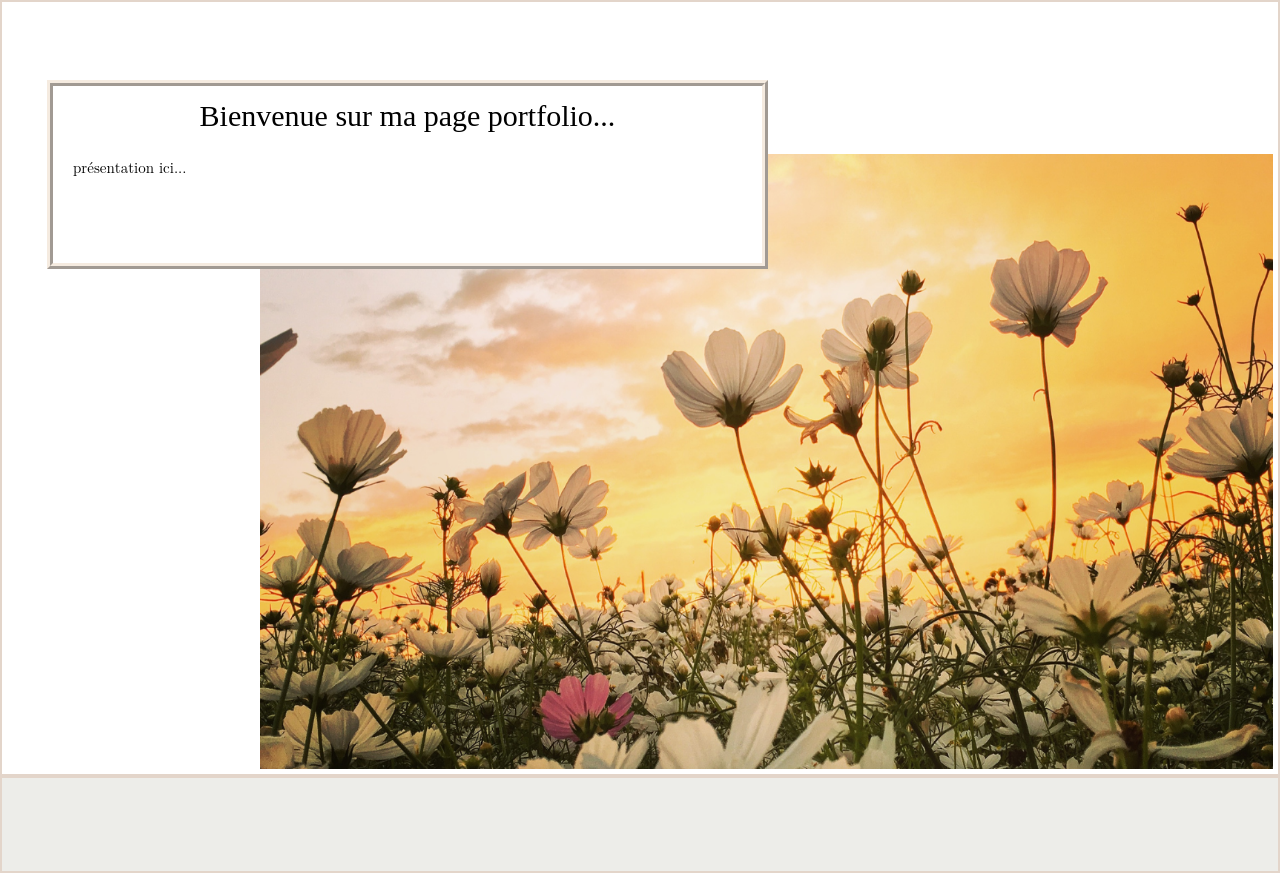
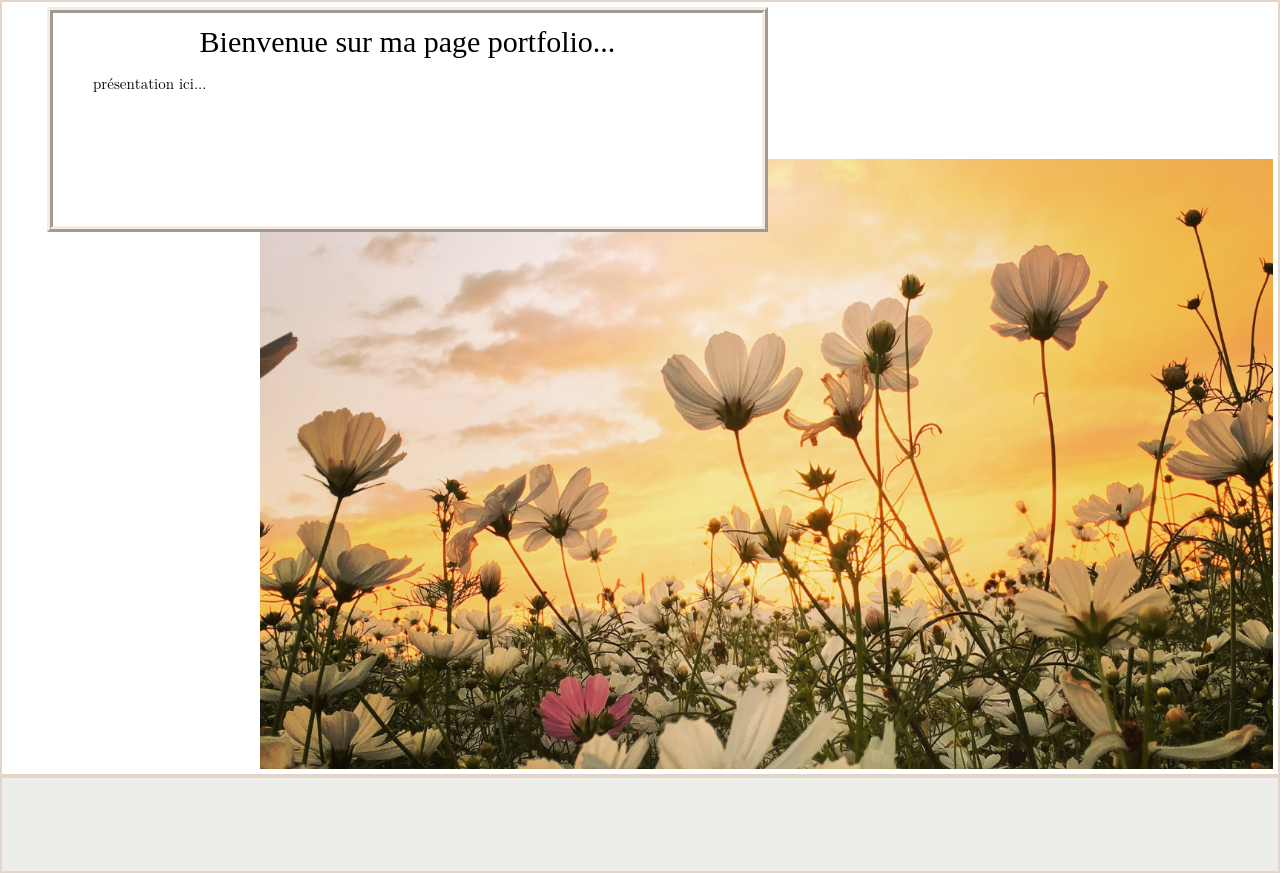
Before and after one commit to MarieCharlotte62/portfolio, a PHP site: page /accueil.html in a window 1280 px wide. Shown: the part 97-970 px from the top of the page. Run offline with PHP 8.4, Linux system fonts and the light colour scheme.

Commit message:
MAJ page d'accueil

```diff
--- a/a-propos.html
+++ b/a-propos.html
@@ -30,7 +30,7 @@
             <ul class="liste">
                 <!-- plusieurs classes possibles -->
                 <li>
-                    <a href="http://127.0.0.1:5500/index.html">Accueil</a>
+                    <a href="http://127.0.0.1:5500/accueil.html">Accueil</a>
                 </li>
                 <li>
                     <a href="#">Expériences</a>
--- a/accueil.html
+++ b/accueil.html
@@ -31,7 +31,7 @@
                 <!-- plusieurs classes possibles -->
 
                 <li>
-                    <a href="http://127.0.0.1:5500/index.html"><span class="Accueil">Accueil</span></a>
+                    <a href="http://127.0.0.1:5500/accueil.html"><span class="Accueil">Accueil</span></a>
                 </li>
                 <li>
                     <a href="#"> Expériences</a>
@@ -48,7 +48,7 @@
         <div class="presentation">
 
             <h1>Bienvenue sur ma page portfolio...</h1>
-            <br>
+
             <p>présentation ici...</p>
 
         </div>
--- a/style.css
+++ b/style.css
@@ -179,15 +179,24 @@ header>nav>i.fa-bars {
     display: none;
 }
 
+/* adaptation du site web en fonction de l'écran. Ici ont met des conditions pour des largeurs d'écran inférieur à 768px */
+
 /* media query */
 @media screen and (max-width:768px) {
+
+    /* On fait disparaître la liste qui se trouve en en-tête si la largeur de l'écran est < 768px */
+
     header>nav>ul.liste {
         display: none;
     }
 
+    /* on fait apparaître l'icone bars si largeur < 768px  */
+
     header>nav>i.fa-bars {
         display: block;
     }
+
+    /* on dispose le logo, l'icone et la liste et change le fond de l'arrière plan si largeur < 768px */
 
     header>nav.open {
         position: fixed;
@@ -199,6 +208,8 @@ header>nav>i.fa-bars {
 
     }
 
+    /* on dispose la liste en colonne et change le fond de l'arrière plan si largeur < 768px */
+
     header>nav.open>ul.liste {
         flex-direction: column;
         justify-content: space-around;
@@ -208,18 +219,26 @@ header>nav>i.fa-bars {
 
 }
 
+/* défilement de la page web */
+
 * {
     scroll-behavior: smooth;
 }
+
+/* couleur de fond de l'entête et du pied de page */
 
 header,
 footer {
     background-color: rgb(237, 237, 233);
 }
 
+/* taille de mon logo */
+
 div#logo>img {
     height: 80px;
 }
+
+/* bordure lorsque l'onglet accueil est ouvert */
 
 .Accueil {
     border: 3px solid rgb(214, 204, 194);
@@ -229,6 +248,8 @@ div#logo>img {
     display: inline;
 }
 
+/* bordure lorsque l'onglet à propos est ouvert */
+
 .propos {
     border: 3px solid rgb(214, 204, 194);
     padding: 20px;
@@ -237,19 +258,28 @@ div#logo>img {
     display: inline;
 }
 
+/* mise en couleur du texte de mon en-tête */
+
 header>nav>ul>li>a {
     color: darkred;
 }
+
+/* mise en page de mon image */
 
 main>#accueil1 {
     display: flex;
     justify-content: flex-end;
 }
 
+/* dimension de mon image */
+
 main>#accueil1>img {
     width: 80%;
     max-width: 100%;
+    z-index: -1;
 }
+
+/* mise en page de ma page principale */
 
 main {
     display: grid;
@@ -257,25 +287,30 @@ main {
     align-content: stretch;
 }
 
+/* bordure de ma présentation */
+
+main>.presentation {
+
+    border: 6px ridge rgb(245, 235, 224);
+    margin-left: 40px;
+    width: 56%;
+    height: 140%;
+    background-color: white;
+    top: 40%;
+    position: static;
+
+}
+
+/* titre du bloc présentation de ma page d'acceuil*/
+
 main>.presentation>h1 {
     font-size: 30px;
     font-family: fangsong;
     margin-top: 2%;
+    text-align: center;
 }
 
-main>.presentation {
-    font-size: 30px;
-    font-family: fangsong;
-    border: 6px ridge rgb(245, 235, 224);
-    margin-left: 40px;
-    width: 56%;
-    height: 120%;
-    position: relative;
-    background-color: white;
-    top: 50%;
-    text-align: center;
-
-}
+/* paragraphe du bloc présentation de ma page d'accueil */
 
 main>.presentation>p {
     font-size: 15px;
@@ -283,5 +318,6 @@ main>.presentation>p {
     text-align: justify;
     margin-left: 20px;
     margin-right: 20px;
+    padding: 20px;
 
 }
```
